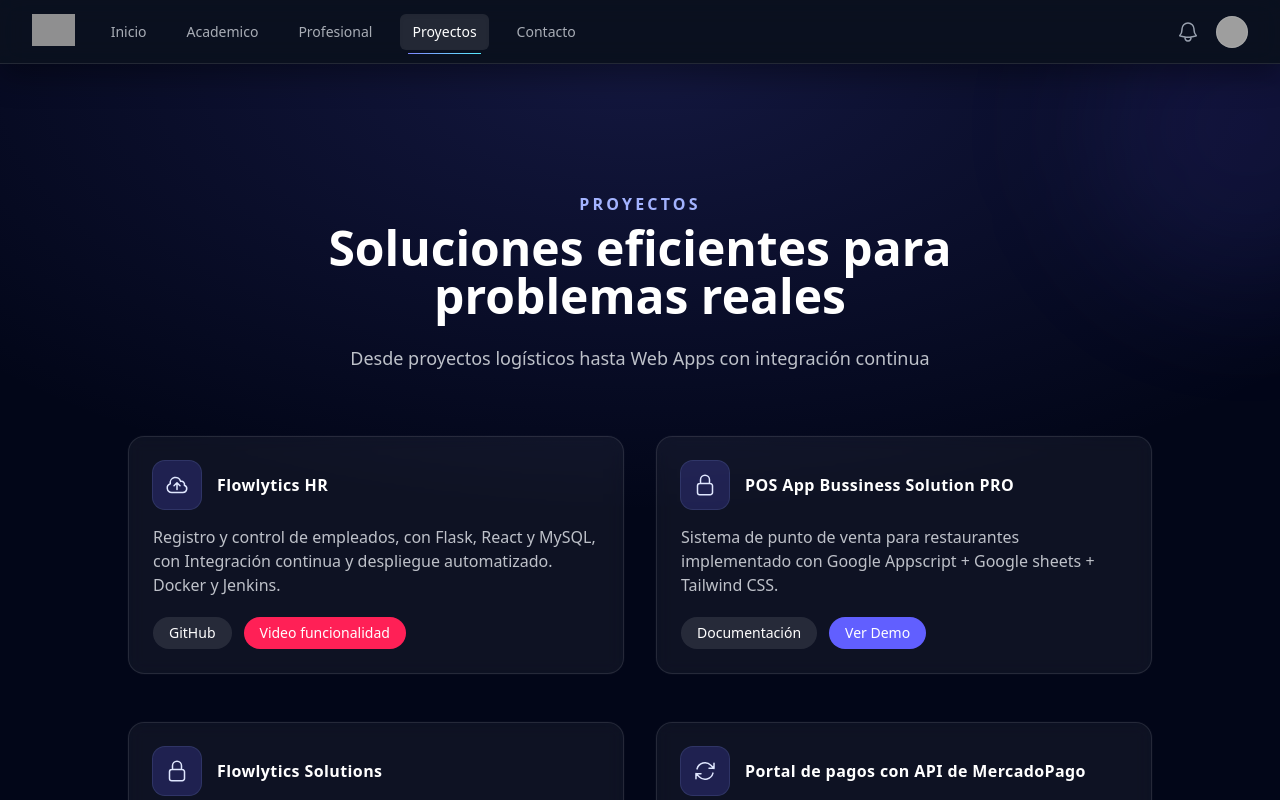
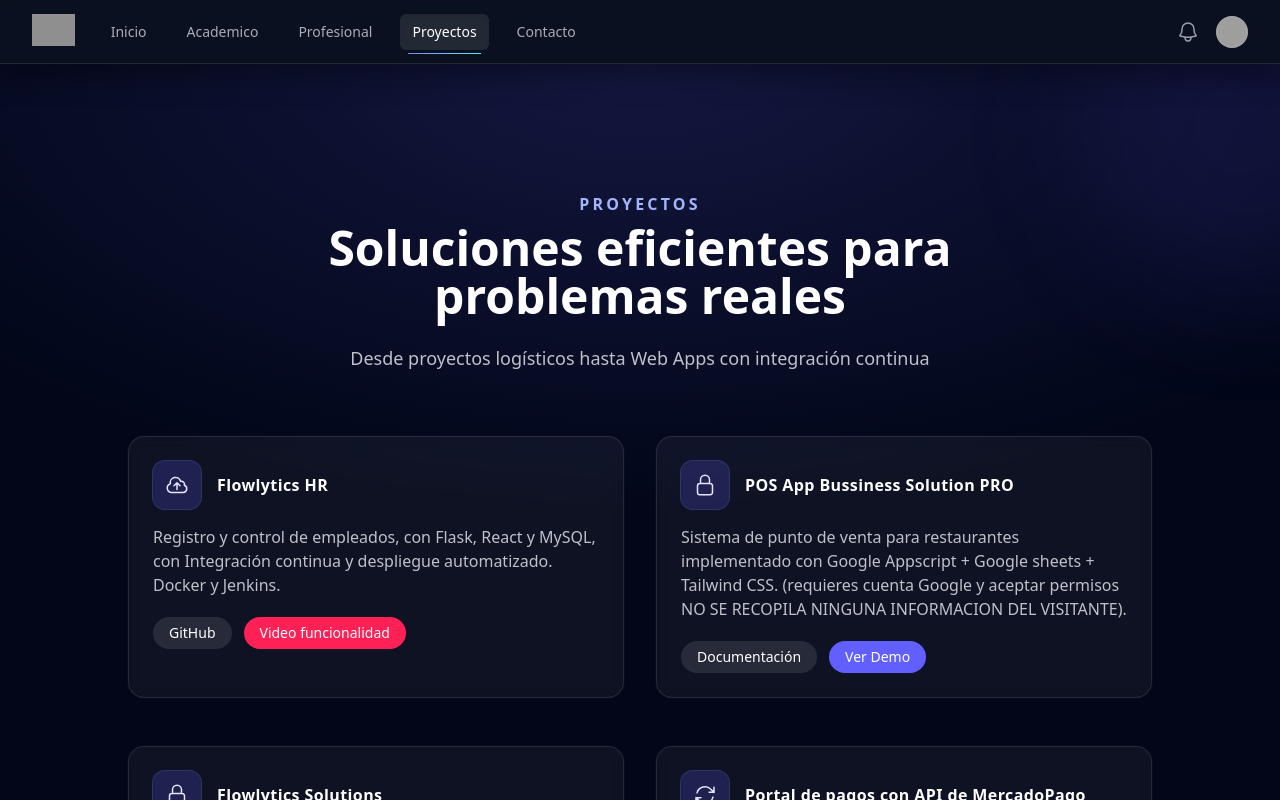
Before and after one commit to Jeisonwy/Json-Page, a React (Vite) app: page /proyectos in a window 1280 px wide. Shown: the top 800 px of the page. Built offline with nearby package versions, Linux system fonts and the light colour scheme; grey boxes are pictures that could not be loaded.

Commit message:
aclaracion de permisos

```diff
--- a/src/components/Proyectos.jsx
+++ b/src/components/Proyectos.jsx
@@ -28,7 +28,7 @@ const features = [
   {
     name: "POS App Bussiness Solution PRO",
     description:
-      "Sistema de punto de venta para restaurantes implementado con Google Appscript + Google sheets + Tailwind CSS.",
+      "Sistema de punto de venta para restaurantes implementado con Google Appscript + Google sheets + Tailwind CSS. (requieres cuenta Google y aceptar permisos NO SE RECOPILA NINGUNA INFORMACION DEL VISITANTE).",
     icon: LockClosedIcon,
     actions: [
       {
```
